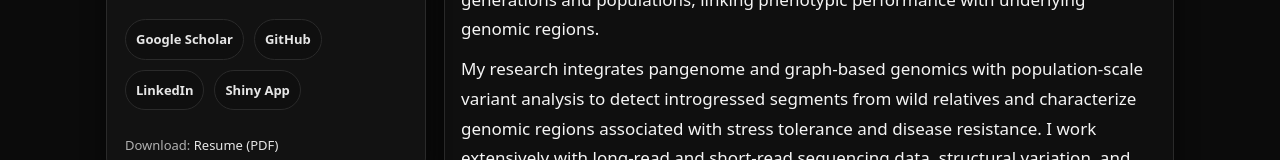
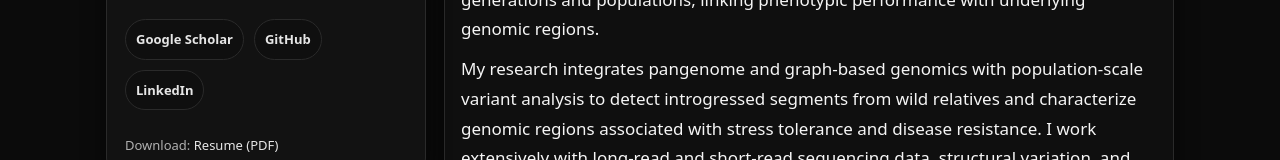
Before and after one commit to Sameerpokhrel1028/Sameerpokhrel1028.github.io, a plain HTML site: page index.html in a window 1280 px wide. Shown: the part 340-500 px from the top of the page. Drawn offline with Linux system fonts and the light colour scheme.

Commit message:
Update index.html

```diff
--- a/index.html
+++ b/index.html
@@ -34,7 +34,6 @@
             <a class="pill" href="https://scholar.google.com/citations?user=AEdXNxkAAAAJ&hl=en&oi=ao" target="_blank" rel="noopener">Google Scholar</a>
             <a class="pill" href="https://github.com/Sameerpokhrel1028" target="_blank" rel="noopener">GitHub</a>
             <a class="pill" href="https://www.linkedin.com/in/sameer-pokhrel" target="_blank" rel="noopener">LinkedIn</a>
-            <a class="pill" href="https://sameerpokhrel.shinyapps.io/shinyapp1kbvariants/" target="_blank" rel="noopener">Shiny App</a>
           </div>
 
           <p class="smallnote">
```
